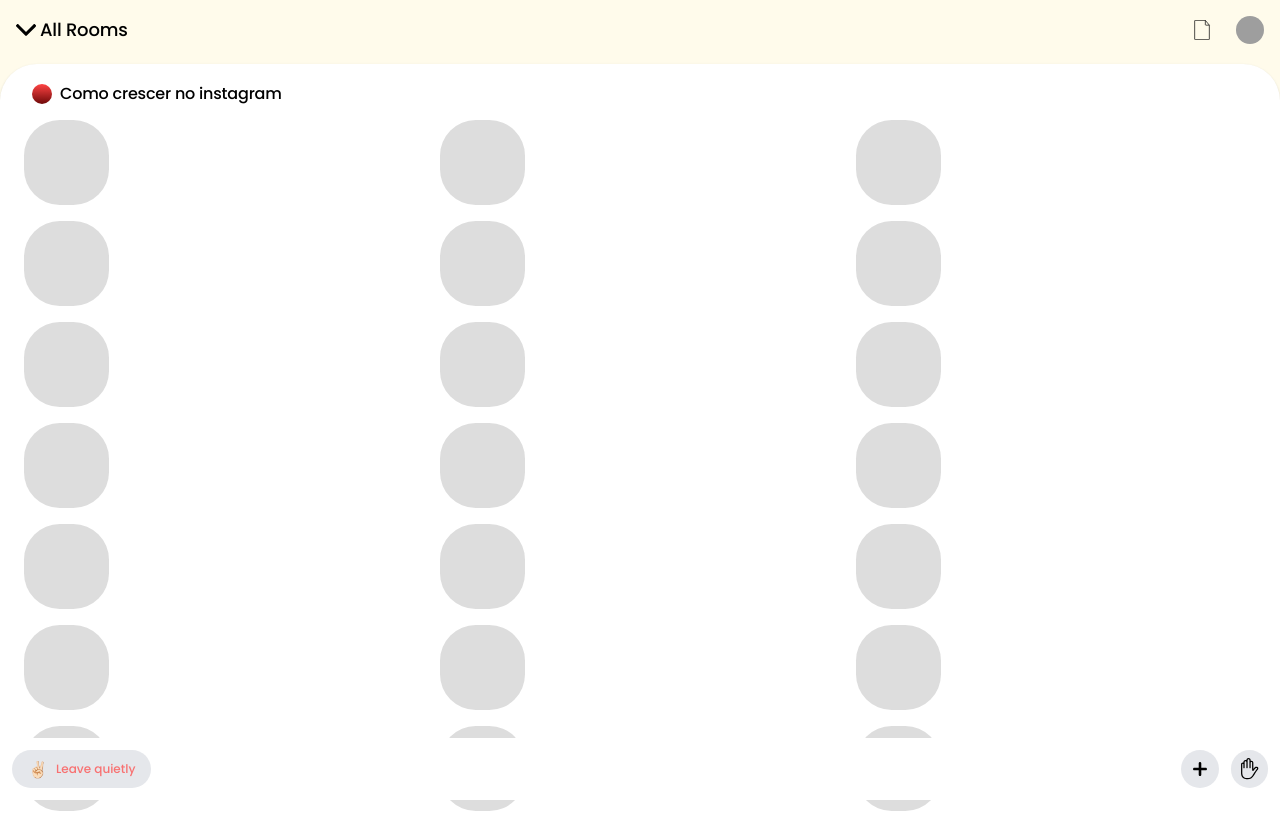
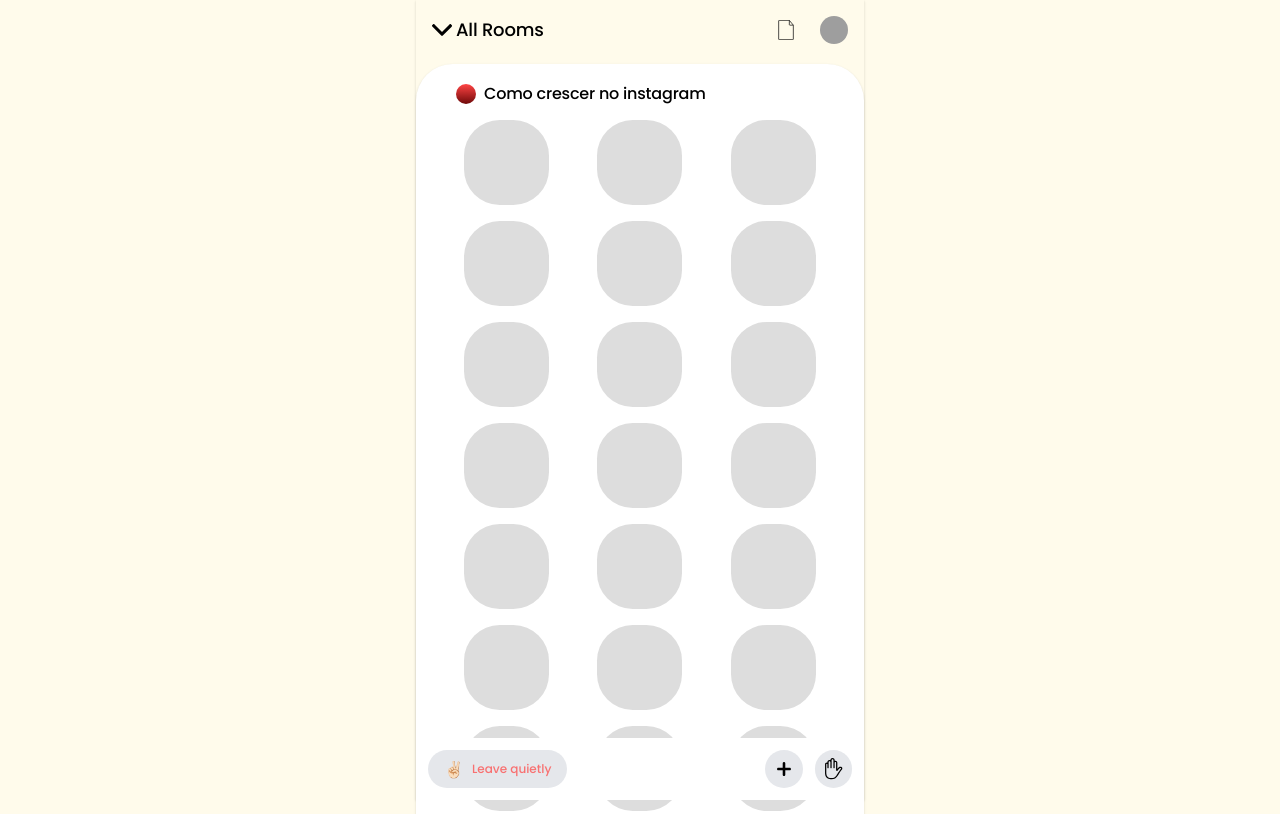
Before and after one commit to jailsonh3/clone_clubhouse, a plain HTML site: page index.html in a window 1280 px wide. Shown: the top 814 px of the page. Drawn offline with nearby package versions, Linux system fonts and the light colour scheme; grey boxes are pictures that could not be loaded.

Commit message:
working with responsive

```diff
--- a/index.html
+++ b/index.html
@@ -12,9 +12,9 @@
     <link rel="stylesheet" href="style.css">
 </head>
 
-<body class="h-screen flex flex-col bg-yellow-50">
-    <div class="w-screen bg-yellow-50">
-        <header class="w-full flex justify-between fixed top-0 bg-yellow-50 p-4">
+<body class="m-auto h-screen flex flex-col bg-yellow-50 sm:max-w-md shadow">
+    <div class="w-full bg-yellow-50">
+        <header class="w-full flex justify-between fixed top-0 bg-yellow-50 p-4 sm:max-w-md">
             <div class="flex items-center text-lg">
                 <span class="w-5 h-5 mr-1">
 
@@ -82,7 +82,7 @@
         </header>
     </div>
 
-    <main class="static top-16 bg-white w-full shadow px-6 py-3 mt-16">
+    <main class="static top-16 bg-white w-full shadow px-8 py-3 mt-16">
         <h1 class="flex items-center">
         <span class="p-2">
             <svg width="15pt" height="15pt" viewBox="0 0 270 270" fill="none" xmlns="http://www.w3.org/2000/svg">
@@ -97,7 +97,7 @@
 
         </span>
         Como crescer no instagram</h1>
-        <div class="grid gap-4 grid-cols-3 py-2">
+        <div class="grid gap-4 grid-cols-3 py-2 m-auto">
             <p>Lorem ipsum</p>
             <p>Lorem ipsum</p>
             <p>Lorem ipsum</p>
@@ -143,7 +143,7 @@
         </div>
     </main>
 
-    <footer class="fixed bottom-0 m-auto p-3 flex items-center justify-between w-full bg-white">
+    <footer class="fixed bottom-0 m-auto p-3 flex items-center justify-between w-full bg-white sm:max-w-md">
 
         <button class="rounded-full bg-gray-200 py-1.5 px-4 flex items-center">
             <span class="mt-0.5">✌🏻</span>
--- a/style.css
+++ b/style.css
@@ -9,6 +9,11 @@
     border-top-right-radius: 2.3rem;
 }
 
+main > div {
+    align-items: center;
+    justify-items: center;
+}
+
 main > div p {
     background-color: #ddd;
     border-radius: 42%;
```
Also changed, not shown: assets/clone-app.png (added), 1 other file.
